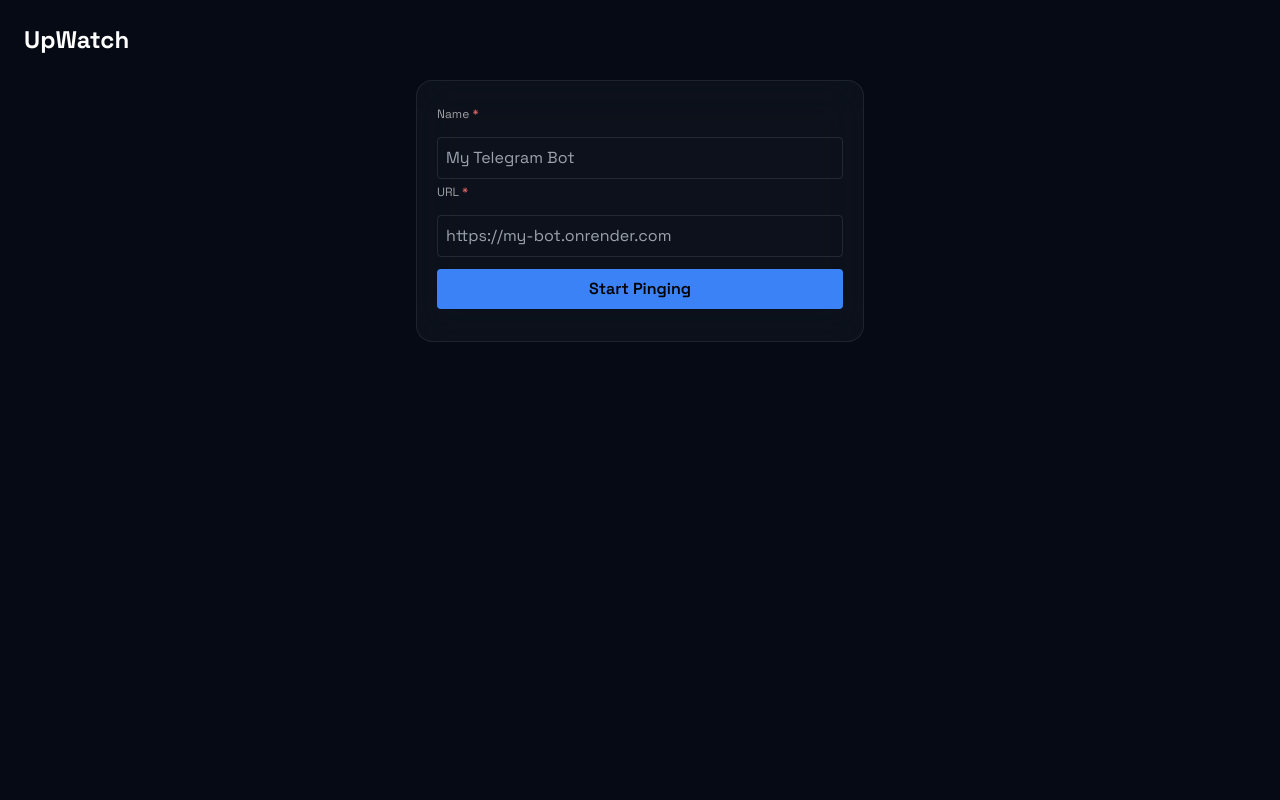
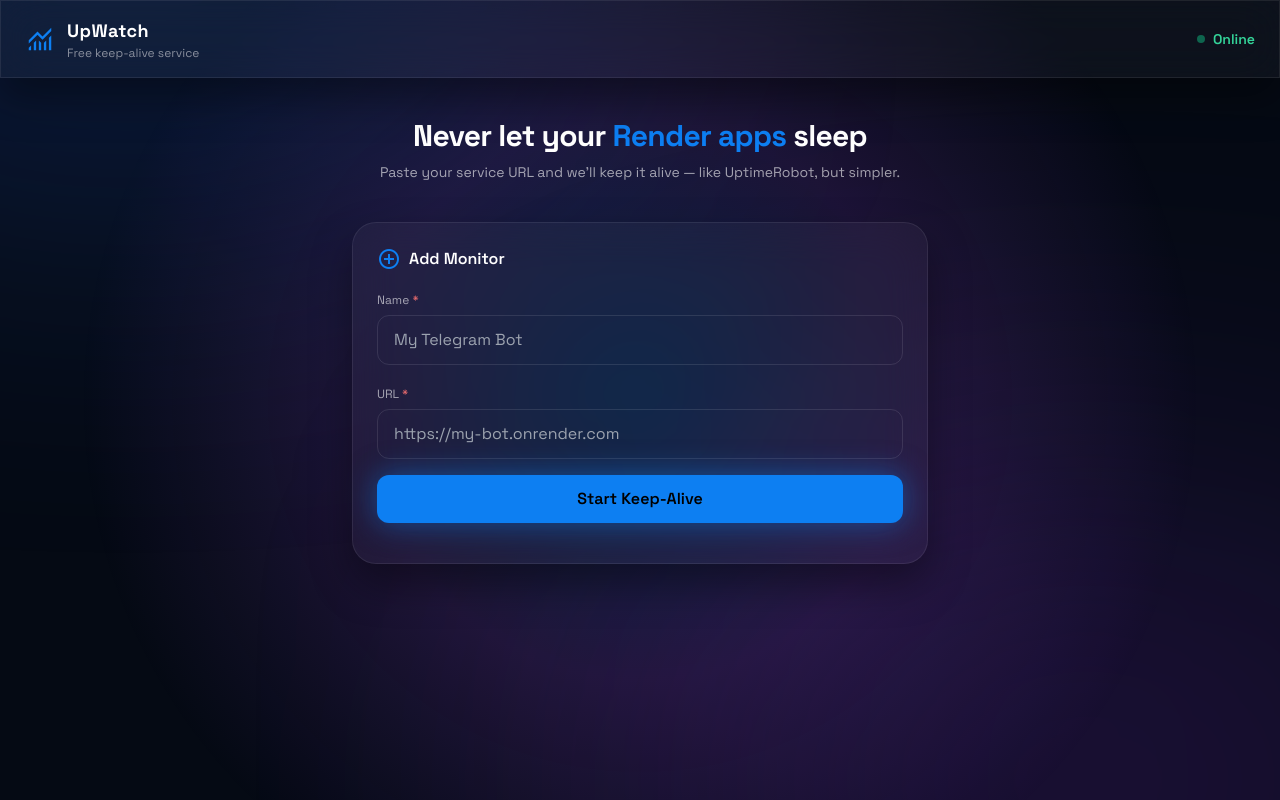
Before and after one commit to Shashankxingh/UpWatch, a plain HTML site: page index.html in a window 1280 px wide. Drawn offline with nearby package versions, Linux system fonts and the light colour scheme.

Commit message:
Update index.html

```diff
--- a/index.html
+++ b/index.html
@@ -3,98 +3,202 @@
 <head>
 <meta charset="UTF-8" />
 <meta name="viewport" content="width=device-width, initial-scale=1.0"/>
-<title>UpWatch</title>
+<title>UpWatch • Keep Services Alive</title>
 
-<link href="https://fonts.googleapis.com/css2?family=Space+Grotesk:wght@300;400;600;700&display=swap" rel="stylesheet"/>
+<!-- Fonts & Icons -->
+<link href="https://fonts.googleapis.com/css2?family=Space+Grotesk:wght@300;400;500;600;700&display=swap" rel="stylesheet"/>
+<link href="https://fonts.googleapis.com/css2?family=Material+Symbols+Outlined:wght@300;400;600&display=swap" rel="stylesheet"/>
+
 <script src="https://cdn.tailwindcss.com"></script>
+<script>
+tailwind.config = {
+  darkMode: "class",
+  theme: {
+    extend: {
+      colors: {
+        primary: "#0d7ff2",
+        bg: "#050A14",
+      },
+      fontFamily: {
+        display: ["Space Grotesk", "sans-serif"],
+      },
+      animation: {
+        float: "float 14s ease-in-out infinite",
+        glow: "glow 2s ease-in-out infinite",
+      },
+      keyframes: {
+        float: {
+          "0%,100%": { transform: "translateY(0)" },
+          "50%": { transform: "translateY(-25px)" },
+        },
+        glow: {
+          "0%,100%": { boxShadow: "0 0 0 rgba(13,127,242,.0)" },
+          "50%": { boxShadow: "0 0 30px rgba(13,127,242,.5)" },
+        }
+      },
+    },
+  },
+};
+</script>
 
 <style>
 body {
   background:#050A14;
-  font-family: "Space Grotesk", sans-serif;
+  -webkit-tap-highlight-color: transparent;
 }
+
 .glass {
-  background: rgba(255,255,255,0.03);
+  background: rgba(255,255,255,0.035);
   backdrop-filter: blur(22px);
   border: 1px solid rgba(255,255,255,0.08);
+  box-shadow: 0 20px 40px rgba(0,0,0,0.4);
 }
-.shake { animation: shake .4s; }
+
+#cursor-glow {
+  position: fixed;
+  inset: 0;
+  pointer-events: none;
+  z-index: 0;
+}
+
+.shake {
+  animation: shake .4s;
+}
 @keyframes shake {
   0%,100%{transform:translateX(0)}
-  25%{transform:translateX(-6px)}
-  50%{transform:translateX(6px)}
+  25%{transform:translateX(-7px)}
+  50%{transform:translateX(7px)}
   75%{transform:translateX(-4px)}
 }
 </style>
 </head>
 
-<body class="text-white min-h-screen p-6">
+<body class="font-display text-white overflow-x-hidden">
 
-<h1 class="text-2xl font-bold mb-6">UpWatch</h1>
+<!-- Cursor Glow -->
+<div id="cursor-glow"></div>
 
-<div id="box" class="glass max-w-md mx-auto p-5 rounded-2xl space-y-3">
+<!-- Ambient Blobs -->
+<div class="fixed inset-0 z-0 pointer-events-none overflow-hidden">
+  <div class="absolute -top-1/3 -left-1/4 w-[70%] h-[60%] bg-blue-600/20 rounded-full blur-[150px] animate-float"></div>
+  <div class="absolute bottom-[-30%] right-[-20%] w-[70%] h-[60%] bg-purple-600/20 rounded-full blur-[180px] animate-float"></div>
+</div>
 
+<div class="relative z-10 min-h-screen pb-24">
+
+<!-- Header -->
+<header class="sticky top-0 glass px-6 py-4 flex justify-between items-center">
+  <div class="flex items-center gap-3">
+    <span class="material-symbols-outlined text-primary text-3xl">monitoring</span>
+    <div>
+      <h1 class="text-lg font-bold tracking-wide">UpWatch</h1>
+      <p class="text-xs text-white/50">Free keep-alive service</p>
+    </div>
+  </div>
+  <div class="flex items-center gap-2 text-emerald-400 text-sm font-semibold">
+    <span class="w-2 h-2 bg-emerald-500 rounded-full animate-pulse"></span>
+    Online
+  </div>
+</header>
+
+<!-- Hero -->
+<section class="px-6 mt-10 text-center">
+  <h2 class="text-3xl font-bold tracking-tight">
+    Never let your <span class="text-primary">Render apps</span> sleep
+  </h2>
+  <p class="text-white/60 mt-2 text-sm">
+    Paste your service URL and we’ll keep it alive — like UptimeRobot, but simpler.
+  </p>
+</section>
+
+<!-- Add Monitor Card -->
+<section class="px-6 mt-10">
+  <div id="add-box" class="glass max-w-xl mx-auto p-6 rounded-3xl space-y-4 transition-all">
+
+    <div class="flex items-center gap-2">
+      <span class="material-symbols-outlined text-primary">add_circle</span>
+      <h3 class="font-semibold">Add Monitor</h3>
+    </div>
+
+    <div>
       <label class="text-xs text-white/60">
         Name <span class="text-red-400">*</span>
       </label>
       <input
-    id="name"
+        id="monitor-name"
         placeholder="My Telegram Bot"
-    class="w-full bg-transparent border border-white/10 p-2 rounded outline-none"
+        class="mt-1 w-full bg-transparent border border-white/10 rounded-xl px-4 py-3 outline-none focus:border-primary"
       />
+    </div>
 
+    <div>
       <label class="text-xs text-white/60">
         URL <span class="text-red-400">*</span>
       </label>
       <input
-    id="url"
+        id="monitor-url"
         placeholder="https://my-bot.onrender.com"
-    class="w-full bg-transparent border border-white/10 p-2 rounded outline-none"
+        class="mt-1 w-full bg-transparent border border-white/10 rounded-xl px-4 py-3 outline-none focus:border-primary"
       />
+    </div>
 
     <button
-    id="btn"
-    class="w-full bg-blue-500 hover:bg-blue-600 text-black font-semibold py-2 rounded transition"
+      id="add-monitor"
+      class="w-full mt-2 bg-primary hover:bg-blue-500 text-black font-semibold py-3 rounded-xl transition animate-glow"
     >
-    Start Pinging
+      Start Keep-Alive
     </button>
 
-  <p id="msg" class="text-sm text-white/60"></p>
+    <p id="monitor-msg" class="text-center text-sm text-white/60"></p>
+  </div>
+</section>
 
 </div>
 
+<!-- JS -->
 <script>
-/*
- WHY BACKEND URL IS HERE:
- Browser JS must know WHERE to send requests.
- This is how EVERY website works.
-*/
+/* CURSOR GLOW */
+const glow = document.getElementById("cursor-glow");
+let x = innerWidth/2, y = innerHeight/2, tx=x, ty=y;
+(function loop(){
+  x += (tx-x)*0.08;
+  y += (ty-y)*0.08;
+  glow.style.background =
+    `radial-gradient(800px at ${x}px ${y}px,
+      rgba(13,127,242,0.20),
+      rgba(168,85,247,0.15),
+      transparent 70%)`;
+  requestAnimationFrame(loop);
+})();
+addEventListener("mousemove",e=>{tx=e.clientX;ty=e.clientY});
+addEventListener("touchmove",e=>{
+  if(e.touches[0]){tx=e.touches[0].clientX;ty=e.touches[0].clientY}
+},{passive:true});
+
+/* BACKEND CONNECT */
 const BACKEND_URL = "https://YOUR-BACKEND.onrender.com";
+const box = document.getElementById("add-box");
+const msg = document.getElementById("monitor-msg");
 
-const btn = document.getElementById("btn");
-const msg = document.getElementById("msg");
-const box = document.getElementById("box");
-
-btn.onclick = async () => {
-  const name = document.getElementById("name").value.trim();
-  const url = document.getElementById("url").value.trim();
+document.getElementById("add-monitor").onclick = async () => {
+  const name = document.getElementById("monitor-name").value.trim();
+  const url = document.getElementById("monitor-url").value.trim();
 
   if (!name || !url || !url.startsWith("http")) {
     box.classList.add("shake");
-    msg.textContent = "⭐ Name and valid URL are required";
-    setTimeout(() => box.classList.remove("shake"), 400);
+    msg.textContent = "⭐ Name and valid URL required";
+    setTimeout(()=>box.classList.remove("shake"),400);
     return;
   }
 
-  msg.textContent = "Starting keep-alive service…";
+  msg.textContent = "Activating keep-alive…";
 
   try {
     const res = await fetch(BACKEND_URL + "/api/monitor", {
-      method: "POST",
-      headers: { "Content-Type": "application/json" },
+      method:"POST",
+      headers:{ "Content-Type":"application/json" },
       body: JSON.stringify({ name, url })
     });
-
     const data = await res.json();
     msg.textContent = data.message;
   } catch {
```
Lines whose indentation alone changed are shown as unchanged.
